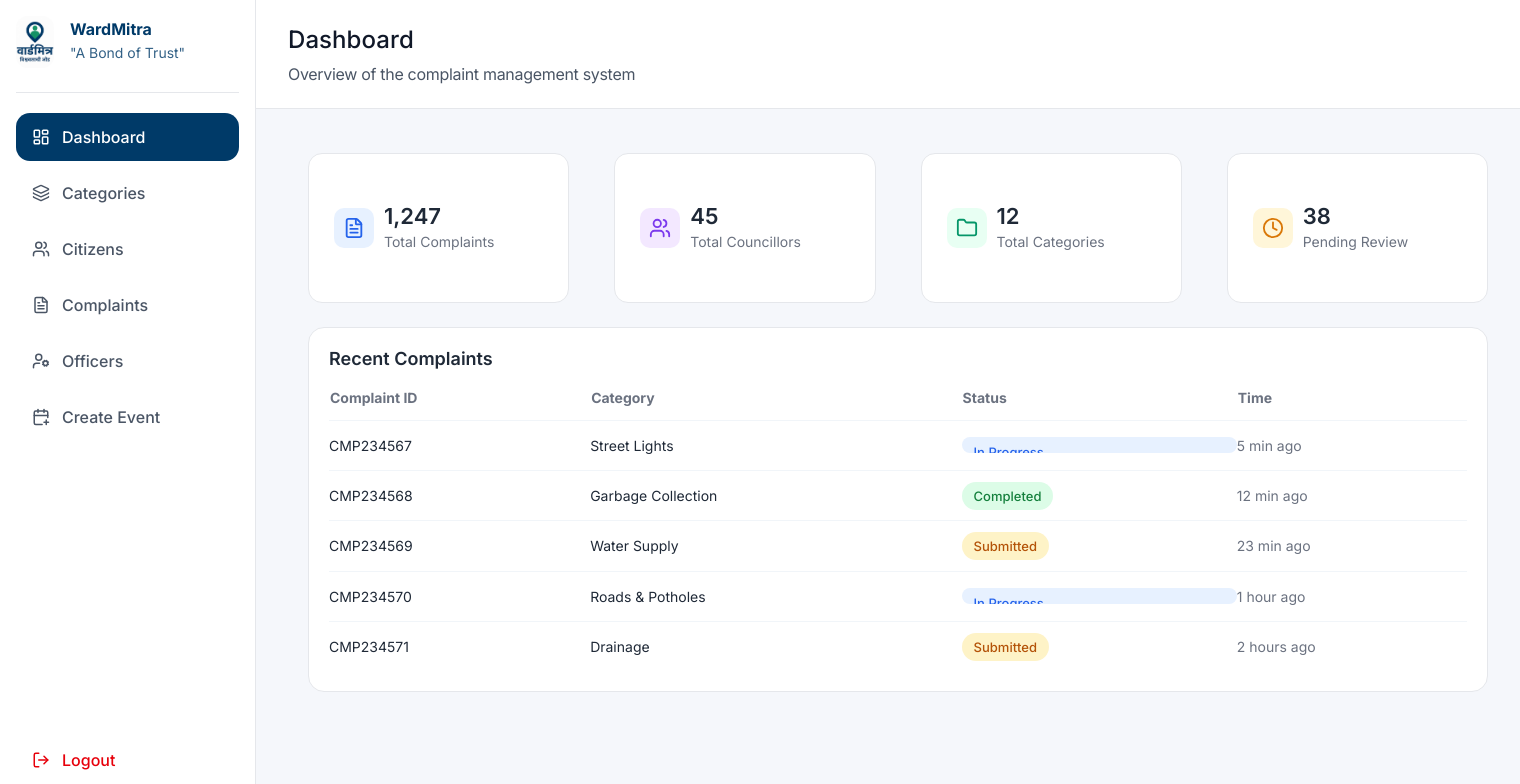
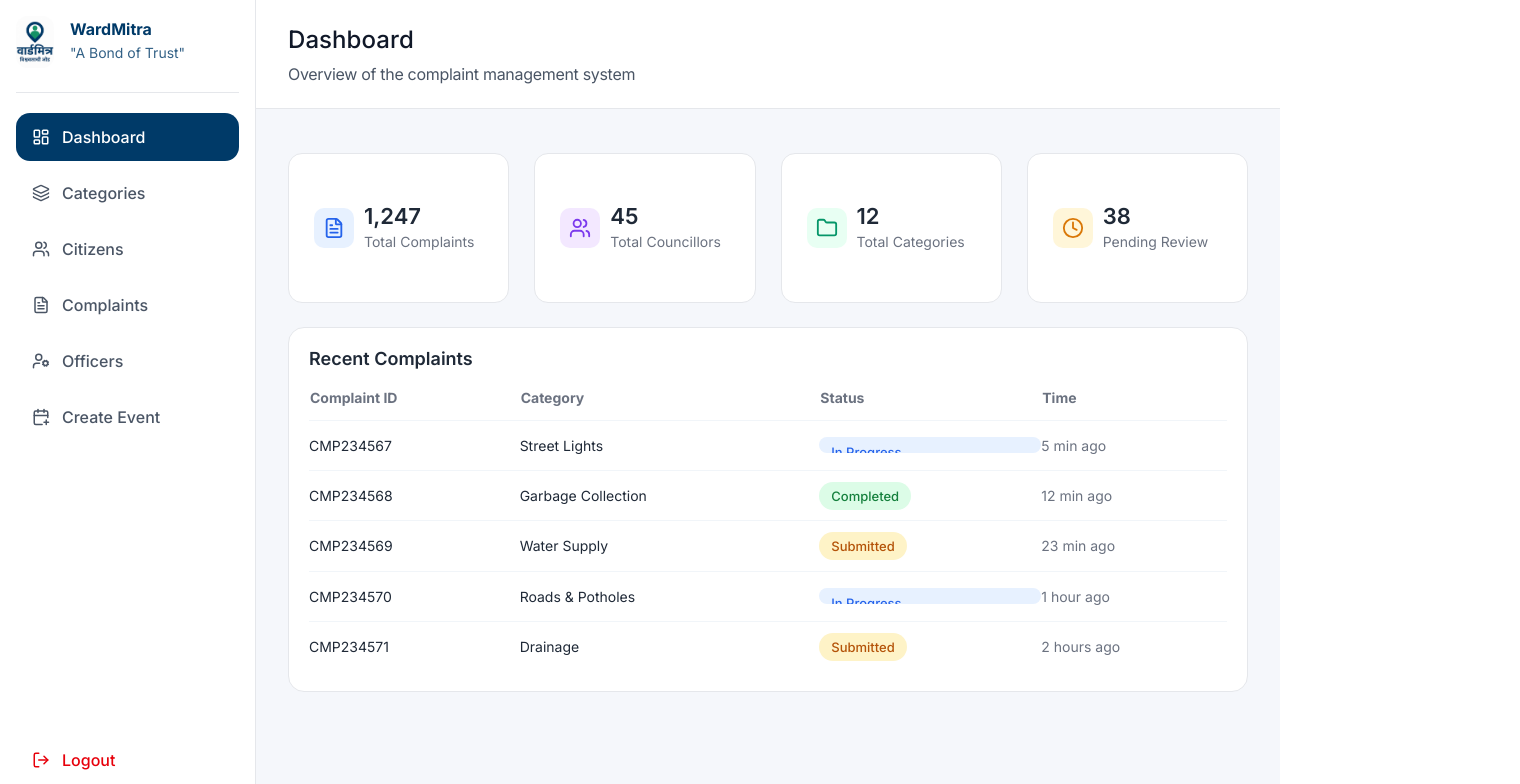
Before and after one commit to Rohit4589/Councillor_frontend, a React (Vite) app in the folder councillor_app_Frontend/: page /dashboard in a window 1280 px wide. Shown: the top 784 px of the page, 1520 px wide, since content can reach past the window. Built offline with nearby package versions, Linux system fonts and the light colour scheme.

Commit message:
Solved Top bar and Sidebar issue.

```diff
--- a/councillor_app_Frontend/src/Layout/TopNavbar.jsx
+++ b/councillor_app_Frontend/src/Layout/TopNavbar.jsx
@@ -7,9 +7,10 @@ export default function TopNavbar() {
 
   // Find matching route config
   const currentRoute =
-    Object.values(routesConfig).find(
-      (route) => route.path === location.pathname
+    Object.values(routesConfig).find((route) =>
+      location.pathname.startsWith(route.path)
     ) || routesConfig.dashboard;
+
 
   return (
     <div className="topbar">
--- a/councillor_app_Frontend/src/Screens/Categories.jsx
+++ b/councillor_app_Frontend/src/Screens/Categories.jsx
@@ -1,3 +1,8 @@
 export default function Categories() {
-    return <div>Categories Screen</div>
+  return (
+    <div className="page-wrapper">
+      <h2>Categories Screen</h2>
+      {/* category table / form later */}
+    </div>
+  );
 }
--- a/councillor_app_Frontend/src/Screens/Citizens.jsx
+++ b/councillor_app_Frontend/src/Screens/Citizens.jsx
@@ -1,3 +1,7 @@
 export default function Citizens() {
-  return <div>Categories Screen</div>;
+  return (
+    <div className="page-wrapper">
+      <h2>Citizens Screen</h2>
+    </div>
+  );
 }
--- a/councillor_app_Frontend/src/Screens/Complaints.jsx
+++ b/councillor_app_Frontend/src/Screens/Complaints.jsx
@@ -1,3 +1,7 @@
 export default function Complaints() {
-  return <div>Complaint Screen</div>;
+  return (
+    <div className="page-wrapper">
+      <h2>Citizens Screen</h2>
+    </div>
+  );
 }
--- a/councillor_app_Frontend/src/Screens/CreateEvent.jsx
+++ b/councillor_app_Frontend/src/Screens/CreateEvent.jsx
@@ -1,3 +1,7 @@
 export default function CreateEvent() {
-  return <div>CreateEvent Screen</div>;
+  return (
+    <div className="page-wrapper">
+      <h2>Citizens Screen</h2>
+    </div>
+  );
 }
--- a/councillor_app_Frontend/src/Screens/Dashboard.jsx
+++ b/councillor_app_Frontend/src/Screens/Dashboard.jsx
@@ -8,7 +8,7 @@ import {
 
 export default function Dashboard() {
   return (
-    <>
+    <div className="page-wrapper">
 
 
       {/* ===== STAT CARDS ===== */}
@@ -62,7 +62,7 @@ export default function Dashboard() {
           </tbody>
         </table>
       </div>
-    </>
+    </div>
   );
 }
 
--- a/councillor_app_Frontend/src/Screens/Officers.jsx
+++ b/councillor_app_Frontend/src/Screens/Officers.jsx
@@ -1,3 +1,7 @@
 export default function Officers() {
-  return <div>Officers Screen</div>;
+  return (
+    <div className="page-wrapper">
+      <h2>Citizens Screen</h2>
+    </div>
+  );
 }
--- a/councillor_app_Frontend/src/Style/dashboard.css
+++ b/councillor_app_Frontend/src/Style/dashboard.css
@@ -12,12 +12,10 @@
 
 /* ===== CARDS ===== */
 .dashboard-cards {
-    width:1200px;
-    margin-top: 20px;
-   display: grid;
+  margin-top: 20px;
+  display: grid;
   grid-template-columns: repeat(4, 1fr);
-  gap: 25px; /* MATCH FIGMA */
-
+  gap: 25px;
 }
 
 .stat-card {
@@ -28,9 +26,7 @@
   display: flex;
   align-items: center;
   gap: 10px;
-  width: px;
-   min-height: 150px;
-   margin-left: 20px;
+  min-height: 150px;
 }
 
 .stat-card h2 {
@@ -67,14 +63,11 @@
 
 /* ===== TABLE ===== */
 .dashboard-table {
-
-    margin-top: 30px;
-    margin-left: 20px;
+  margin-top: 30px;
   background: #fff;
   border-radius: 16px;
   border: 1px solid #e5e7eb;
   padding: 20px;
-  width: 1180px;
 }
 
 .dashboard-table h3 {
--- a/councillor_app_Frontend/src/Style/layout.css
+++ b/councillor_app_Frontend/src/Style/layout.css
@@ -13,20 +13,28 @@ body {
 /* ================= LAYOUT ================= */
 .admin-layout {
   display: flex;
-  min-height: 100vh;
-  width: 100%;
+  height: 100vh;
+  /* 🔒 FIXED viewport height */
+  width: 100vw;
+  overflow: hidden;
+  /* 🔒 prevent page scroll */
 }
 
 /* ================= SIDEBAR ================= */
 .sidebar {
   width: 256px;
   height: 100vh;
+  /* full viewport */
+  position: fixed;
+  /* 🔒 FIXED */
+  top: 0;
+  left: 0;
+
   background: #ffffff;
   border-right: 1px solid #e5e7eb;
   display: flex;
   flex-direction: column;
   padding: 16px;
-  flex-shrink: 0;
 }
 
 .sidebar-logo {
@@ -97,19 +105,29 @@ body {
 /* ================= MAIN ================= */
 .main-wrapper {
   flex: 1;
-  min-width: 0;
   display: flex;
   flex-direction: column;
+  margin-left: 256px;
+  /* HARD BOUNDARY */
+  width: calc(100vw - 256px);
+  /* sidebar width */
+  max-width: calc(100vw - 256px);
+  min-width: calc(100vw - 256px);
+
+  overflow-x: hidden;
   background-color: #f5f7fb;
 }
 
 /* ================= TOPBAR ================= */
 .topbar {
-  width: 100%; /* ✅ FIX */
+  width: 100%;
+  height: 109px;
+  flex-shrink: 0;
+
   background: #ffffff;
   border-bottom: 1px solid #e5e7eb;
   padding: 24px 32px;
-  height: 109px;
+
   display: flex;
   flex-direction: column;
   justify-content: center;
@@ -118,6 +136,7 @@ body {
 /* ================= PAGE CONTENT ================= */
 .page-content {
   padding: 24px 32px;
+  overflow-y: auto;
   flex: 1;
 }
 
```
